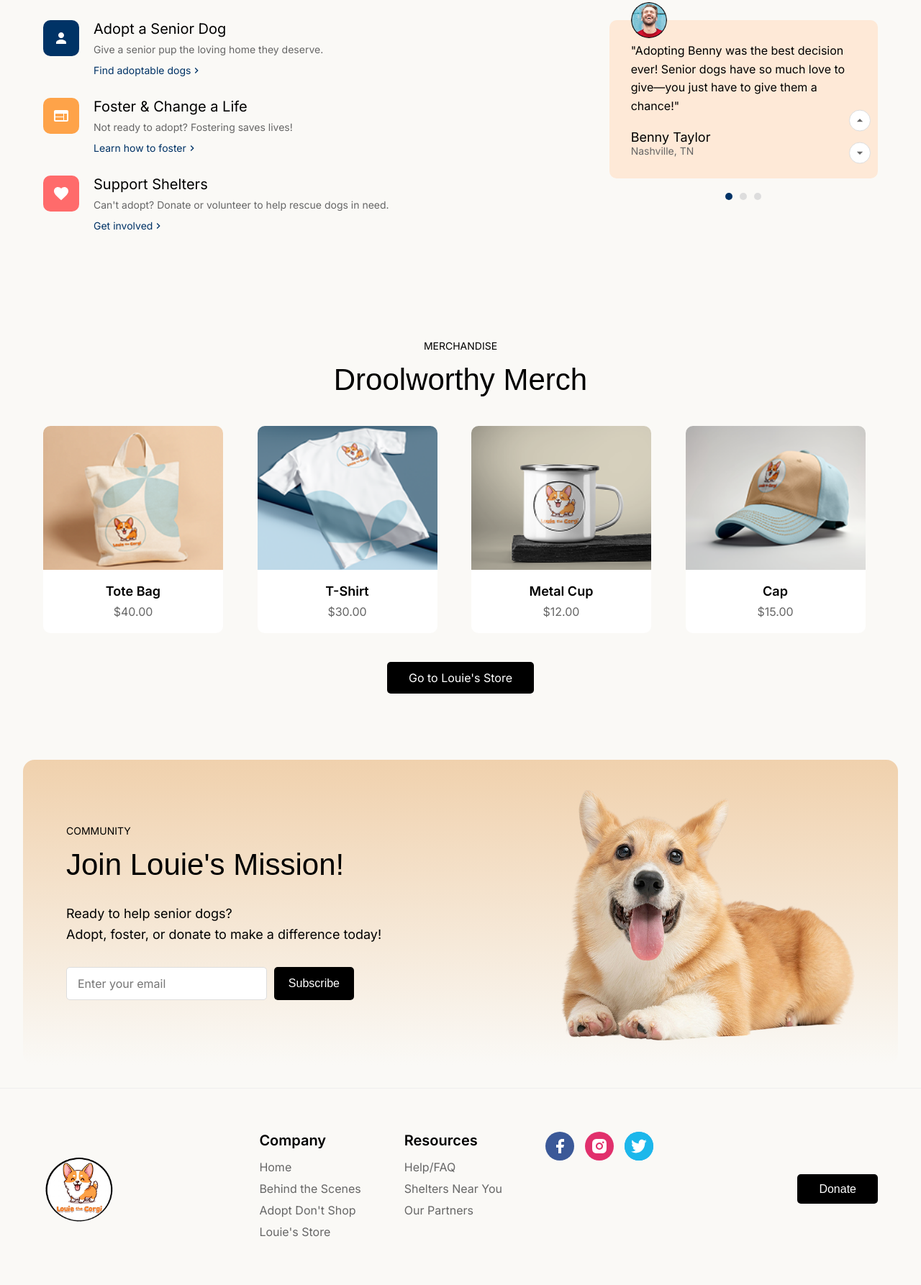
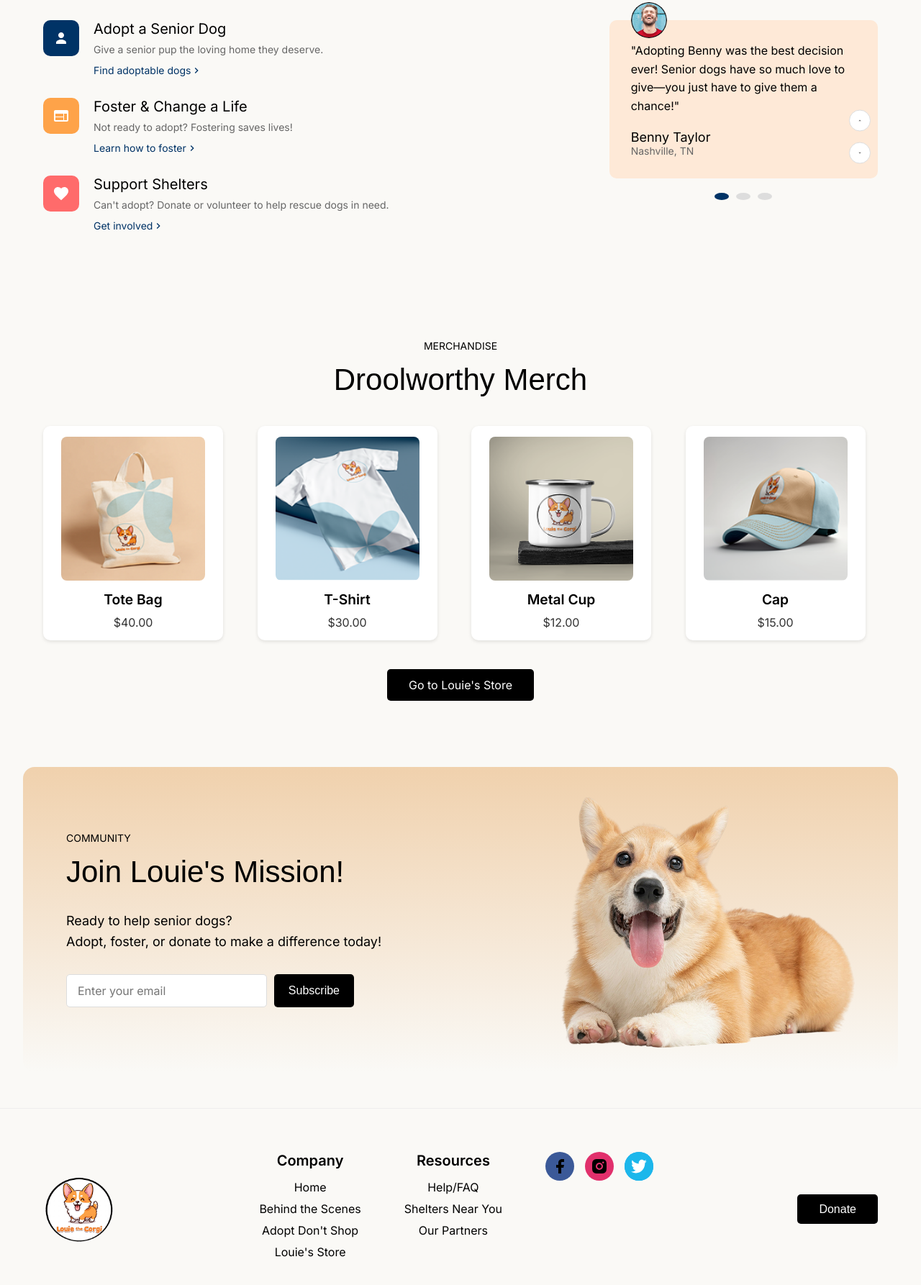
Before and after one commit to colnies/frontend-dev-group-project, a plain HTML site: page index.html in a window 1280 px wide. Shown: the part 2157-3943 px from the top of the page at 72% size. Drawn offline with Linux system fonts and the light colour scheme; a web font is replaced by a local one.

Commit message:
Update styles.css

```diff
--- a/css/styles.css
+++ b/css/styles.css
@@ -812,3 +812,98 @@
         gap: 30px;
     }
 }
+
+/* Shop Page Styles */
+main h2 {
+    font-size: 2rem;
+    text-align: center;
+    margin-top: 30px;
+}
+
+.shop-container {
+    display: grid;
+    grid-template-columns: repeat(auto-fit, minmax(250px, 1fr));
+    gap: 20px;
+    justify-content: center;
+    max-width: 1000px;
+    margin: auto;
+    padding: 20px;
+}
+
+.product-card {
+    background: white;
+    padding: 15px;
+    border-radius: 10px;
+    box-shadow: 0 2px 5px rgba(0, 0, 0, 0.1);
+    text-align: center;
+    transition: transform 0.2s ease-in-out;
+}
+
+.product-card:hover {
+    transform: scale(1.05);
+}
+
+.product-card img {
+    width: 100%;
+    max-width: 200px;
+    border-radius: 8px;
+}
+
+.product-card h3 {
+    font-size: 1.2rem;
+    margin: 10px 0;
+}
+
+.product-card p {
+    font-size: 1rem;
+    color: #333;
+}
+
+.sale-price {
+    color: red;
+    font-weight: bold;
+}
+
+button {
+    background: white;
+    border: 2px solid black;
+    padding: 5px 10px;
+    cursor: pointer;
+    font-size: 16px;
+    border-radius: 5px;
+    transition: background 0.3s ease-in-out;
+}
+
+button:hover {
+    background: black;
+    color: white;
+}
+
+/* Footer Styling */
+footer {
+    background: white;
+    padding: 20px;
+    margin-top: 50px;
+    text-align: center;
+}
+
+.footer-content {
+    display: flex;
+    justify-content: space-around;
+    flex-wrap: wrap;
+}
+
+.footer-links ul {
+    list-style: none;
+    padding: 0;
+}
+
+.footer-links a {
+    text-decoration: none;
+    color: black;
+}
+
+.social-media img {
+    width: 30px;
+    margin: 5px;
+}
```
